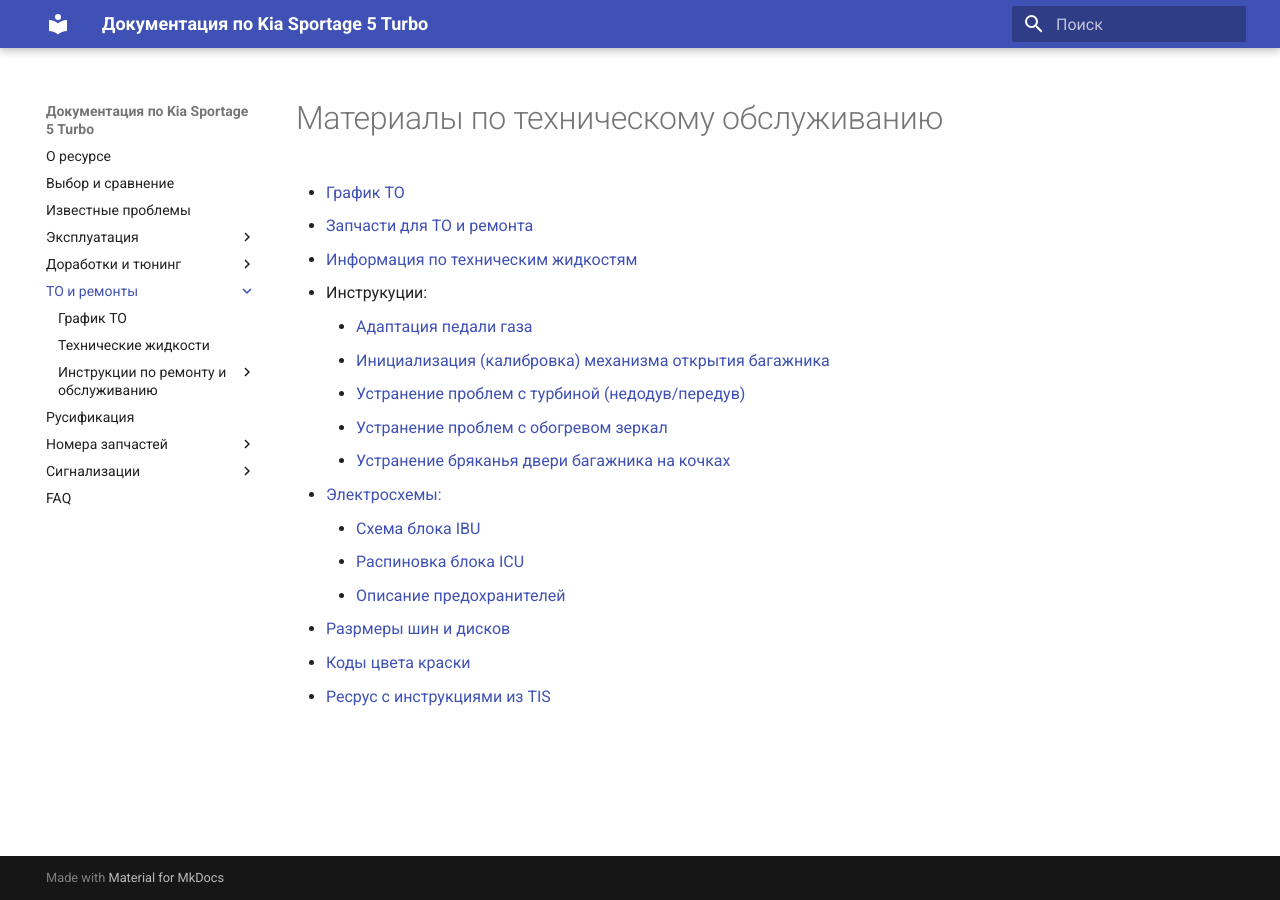
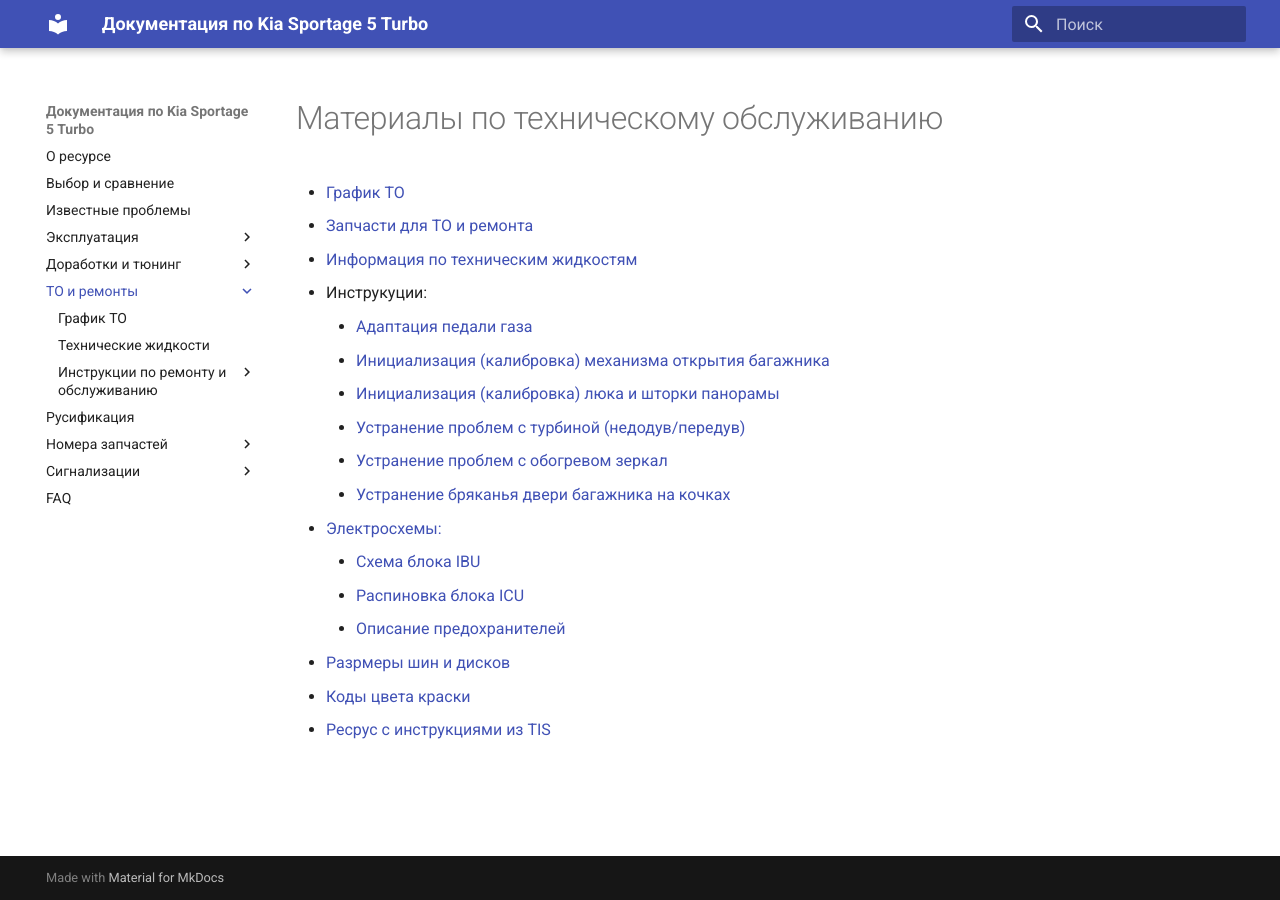
Before and after one commit to kia-sportage-docs/kia-sport5-docs, an MkDocs documentation site: the page built from docs/service/index.md, in a window 1280 px wide. Built offline with MkDocs 1.6.1 and Material for MkDocs 9.7.7, drawn with Linux system fonts in a browser that asks for light colours; old or Windows-style settings are respelled for this version of MkDocs.

Commit message:
Инициализация/калибровка люка

```diff
--- a/docs/service/index.md
+++ b/docs/service/index.md
@@ -6,6 +6,7 @@
 - Инструкуции:
     - [Адаптация педали газа](manuals/gas-adaptation.md)
     - [Инициализация (калибровка) механизма открытия багажника](manuals/5-th_door_calibraton.md)
+    - [Инициализация (калибровка) люка и шторки панорамы](manuals/hatch_init.md)
     - [Устранение проблем с турбиной (недодув/передув)](manuals/turbine.md)
     - [Устранение проблем с обогревом зеркал](manuals/glass-heat.md)
     - [Устранение бряканья двери багажника на кочках](manuals/5-th_door_silent.md)
--- a/mkdocs.yml
+++ b/mkdocs.yml
@@ -48,7 +48,8 @@
         - 'Схема блока ICU': service/manuals/electrical_circuits/icu.md
         - 'Схема предохранителей': service/manuals/electrical_circuits/fuse.md
       - 'Адаптация педали газа': service/manuals/gas-adaptation.md
-      - 'Инициализация (калибровка) механизма открытия багажника': service\manuals\5-th_door_calibraton.md
+      - 'Инициализация (калибровка) механизма открытия багажника': service/manuals/5-th_door_calibraton.md
+      - 'Инициализация (калибровка) люка и шторки панорамы': service/manuals/hatch_init.md
       - 'Коды цвета кузова': service/manuals/colors.md
       - 'Устранение проблем с турбиной': service/manuals/turbine.md
       - 'Устранение проблем с обогревом зеркал': service/manuals/glass-heat.md
```
Also changed, not shown: docs/service/manuals/hatch_init.md (added, +8 -0 lines).
